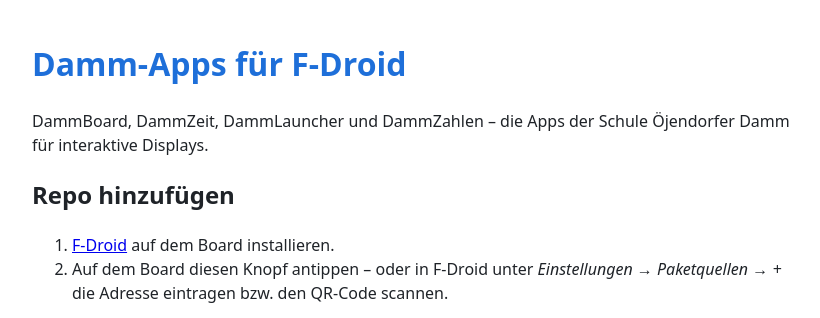
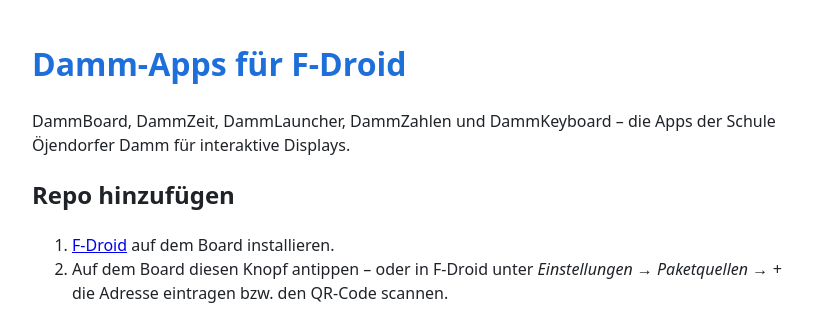
Before and after one commit to Teyro/damm-fdroid, a plain HTML site: page seite/index.html in a window 1280 px wide. Shown: the top 318 px of the page, without its empty margins (228-1048 px from the left). Drawn offline with Linux system fonts and the light colour scheme.

Commit message:
DammKeyboard aufnehmen
Co-Authored-By: Claude Opus 5.5 <noreply@anthropic.com>
Claude-Session: https://claude.ai/code/session_0115L3W1Qa2hQjDs2pH1R9vv

```diff
--- a/seite/index.html
+++ b/seite/index.html
@@ -14,7 +14,7 @@
 </head>
 <body>
 <h1>Damm-Apps für F-Droid</h1>
-<p>DammBoard, DammZeit, DammLauncher und DammZahlen – die Apps der Schule Öjendorfer Damm für interaktive Displays.</p>
+<p>DammBoard, DammZeit, DammLauncher, DammZahlen und DammKeyboard – die Apps der Schule Öjendorfer Damm für interaktive Displays.</p>
 <h2>Repo hinzufügen</h2>
 <ol>
   <li><a href="https://f-droid.org/">F-Droid</a> auf dem Board installieren.</li>
```
Also changed, not shown: 3 other files.
